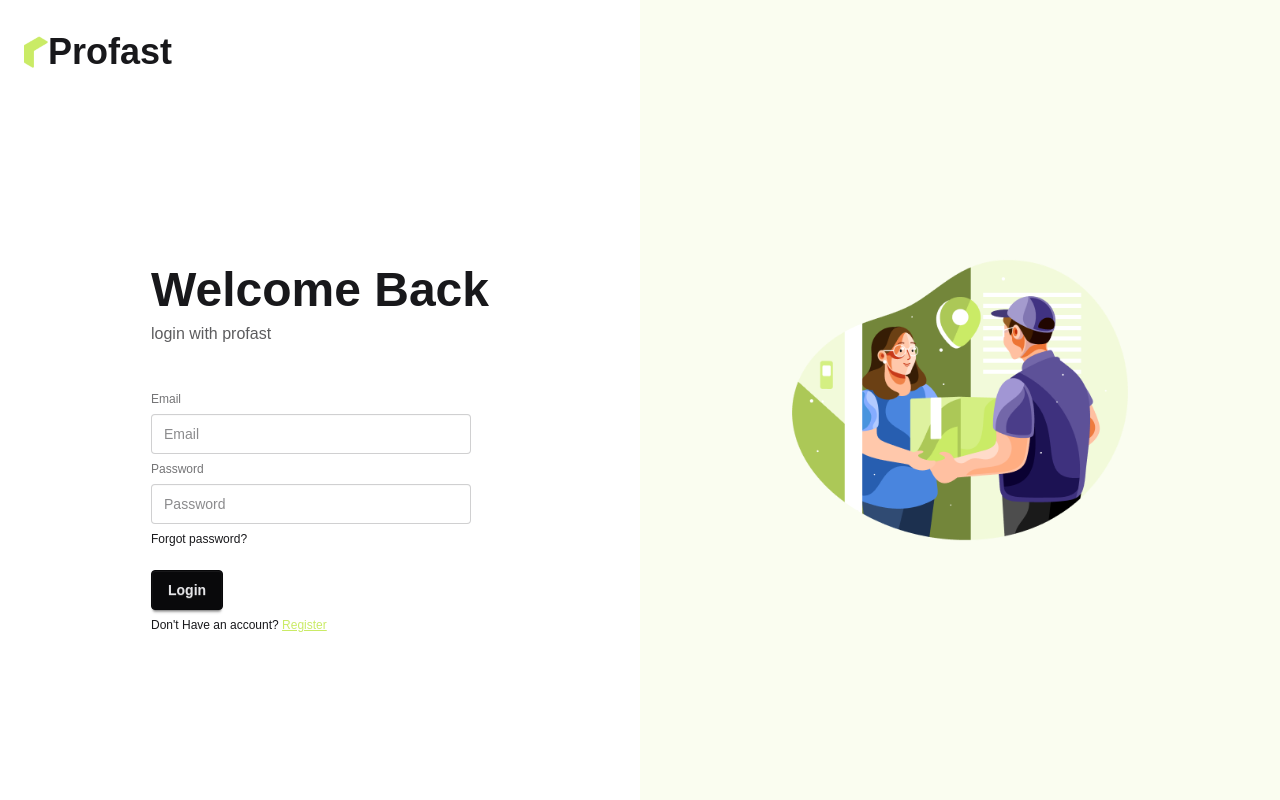
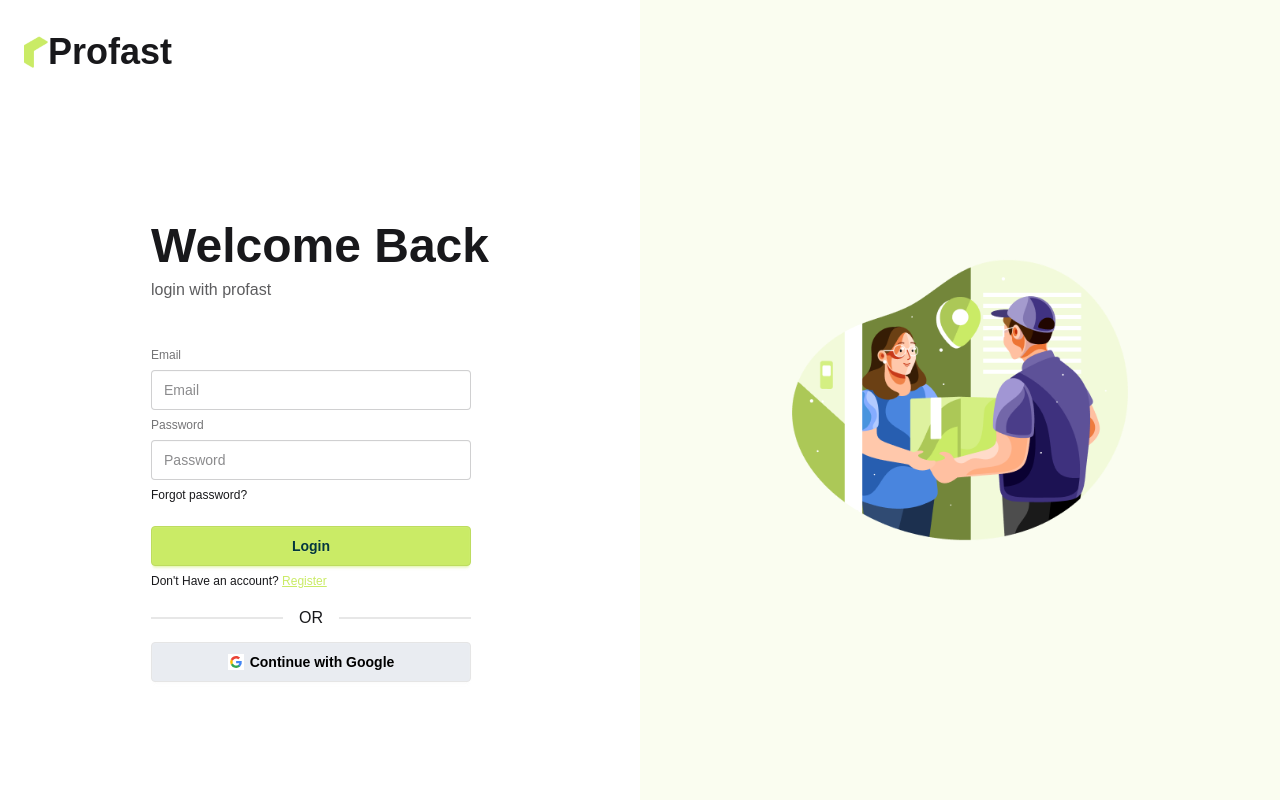
Before and after one commit to mehediakash01/profast-client, a React (Vite) app: page /auth/login in a window 1280 px wide. Built offline with nearby package versions, Linux system fonts and the light colour scheme.

Commit message:
added socialLogin component

```diff
--- a/src/Featurers/auth/Login.jsx
+++ b/src/Featurers/auth/Login.jsx
@@ -1,5 +1,6 @@
 import React from "react";
 import { Link } from "react-router";
+import SocialLogin from "./SocialLogin";
 
 const Login = () => {
   return (
@@ -16,11 +17,12 @@ const Login = () => {
         <div>
           <a className="link link-hover">Forgot password?</a>
         </div>
-        <button className="btn btn-neutral mt-4 w-fit">Login</button>
+        <button className="btn btn-primary  w-[320px]  text-secondary mt-4 ">Login</button>
           <div>
           <a >Don't Have an account? <Link to={'/auth/register'} className="link link-primary">Register</Link></a>
         </div>
       </form>
+      <SocialLogin></SocialLogin>
     </div>
   );
 };
--- a/src/Featurers/auth/Register.jsx
+++ b/src/Featurers/auth/Register.jsx
@@ -1,9 +1,10 @@
-import React from 'react';
-import { Link } from 'react-router';
+import React from "react";
+import { Link } from "react-router";
+import SocialLogin from "./SocialLogin";
 
 const Register = () => {
   return (
-         <div >
+    <div>
       <div className="my-10 space-y-2">
         <h1 className="text-5xl font-extrabold">Create An Account</h1>
         <p className="opacity-70">Register with profast</p>
@@ -16,11 +17,19 @@ const Register = () => {
         <label className="label">Password</label>
         <input type="password" className="input" placeholder="Password" />
 
-        <button className="btn btn-neutral mt-4 w-fit">Register</button>
+        <button className="btn btn-primary w-[320px] text-secondary  ">
+          Register
+        </button>
         <div>
-          <a>already Have an account? <Link to={'/auth/login'} className="link link-primary">login</Link></a>
+          <a>
+            already Have an account?{" "}
+            <Link to={"/auth/login"} className="link link-primary">
+              login
+            </Link>
+          </a>
         </div>
       </form>
+      <SocialLogin></SocialLogin>
     </div>
   );
 };
--- /dev/null
+++ b/src/Featurers/auth/SocialLogin.jsx
@@ -0,0 +1,42 @@
+import React from "react";
+
+const SocialLogin = () => {
+  return (
+    <div className="w-[320px]">
+      <div className="divider ">OR</div>
+
+      <button className="btn w-[320px]   bg-[#E9ECF1] text-black border-[#e5e5e5]">
+        <svg
+          aria-label="Google logo"
+          width="16"
+          height="16"
+          xmlns="http://www.w3.org/2000/svg"
+          viewBox="0 0 512 512"
+        >
+          <g>
+            <path d="m0 0H512V512H0" fill="#fff"></path>
+            <path
+              fill="#34a853"
+              d="M153 292c30 82 118 95 171 60h62v48A192 192 0 0190 341"
+            ></path>
+            <path
+              fill="#4285f4"
+              d="m386 400a140 175 0 0053-179H260v74h102q-7 37-38 57"
+            ></path>
+            <path
+              fill="#fbbc02"
+              d="m90 341a208 200 0 010-171l63 49q-12 37 0 73"
+            ></path>
+            <path
+              fill="#ea4335"
+              d="m153 219c22-69 116-109 179-50l55-54c-78-75-230-72-297 55"
+            ></path>
+          </g>
+        </svg>
+        Continue with Google
+      </button>
+    </div>
+  );
+};
+
+export default SocialLogin;
```
Lines whose indentation alone changed are shown as unchanged.
